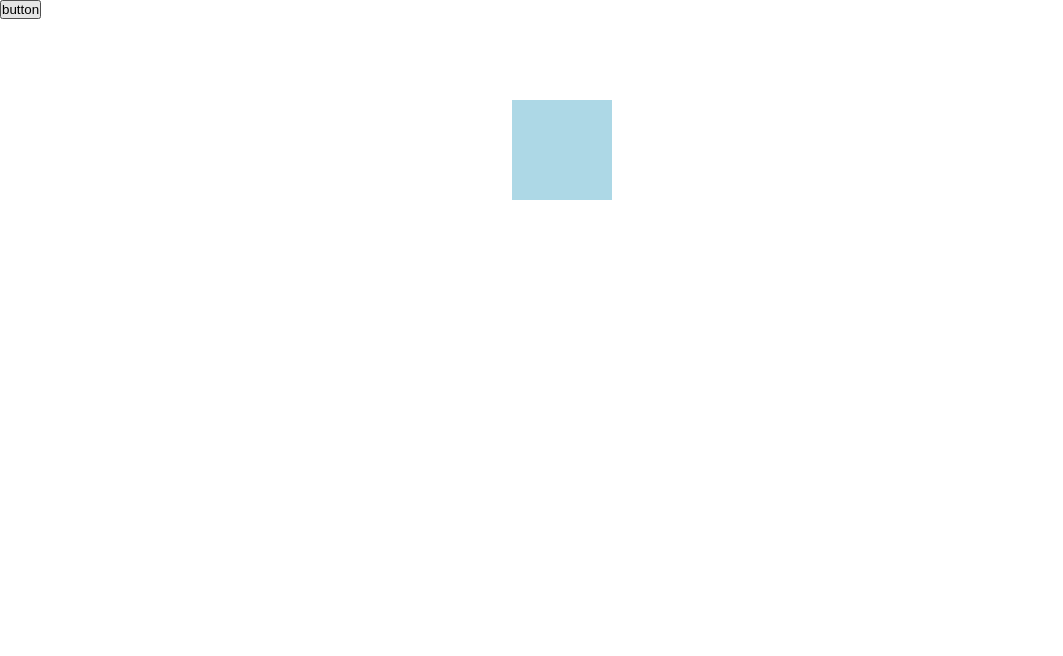
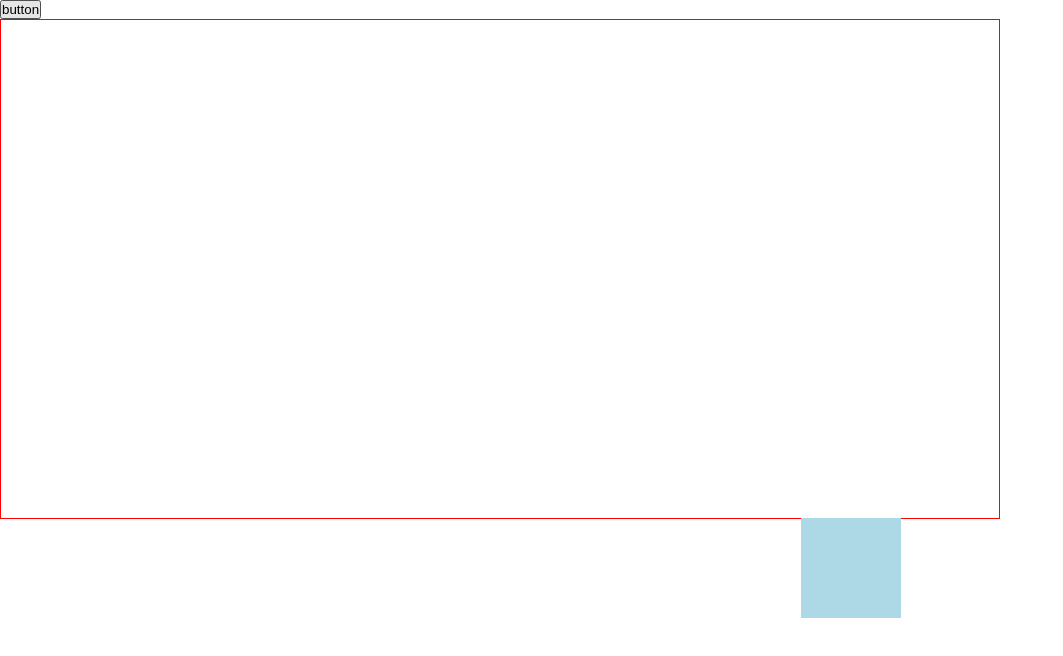
Before and after one commit to itsbamee/anime_oop, a plain HTML site: page index.html in a window 1280 px wide. Both pictures are taken after a click on the button "button". Shown: the whole page, without its empty margins (0-1063 px from the left). Drawn offline with Linux system fonts and the light colour scheme.

Commit message:
퍼센트의 기준점을 직계부모기준으로 연산처리

```diff
--- a/index.html
+++ b/index.html
@@ -11,7 +11,9 @@
 
 <body>
   <button>button</button>
-  <div id="box"></div>
+  <div class="wrap">
+    <div id="box"></div>
+  </div>
 </body>
 
 </html>
--- a/js/main.js
+++ b/js/main.js
@@ -16,8 +16,8 @@ let startTime = 0;
 
 btn.addEventListener('click', () => {
 	anime(box, {
-		prop: 'left',
-		value: '40%',
+		prop: 'top',
+		value: '100%',
 		duration: 1000,
 	});
 });
@@ -29,8 +29,10 @@ function anime(selector, option) {
 	//만약 value로 받은 값이 문자열이면 퍼센트 연산처리
 	const isString = typeof option.value;
 	if (isString === 'string') {
-		//현재 값을 %로 변환 (현재px / 전체 브라우저 넓이) * 100
-		currentValue = (currentValue / window.innerWidth) * 100;
+		//백분율을 구하기 위해서 선택자의 직계부모의 넓이, 높이값을 미리 구함
+		const parentW = parseInt(getComputedStyle(selector.parentElement).width);
+		const parentH = parseInt(getComputedStyle(selector.parentElement).height);
+		currentValue = (currentValue / parentW) * 100;
 		option.value = parseFloat(option.value);
 	}
 	requestAnimationFrame(move);
@@ -38,16 +40,14 @@ function anime(selector, option) {
 	function move(time) {
 		let timelast = time - startTime;
 		let progress = timelast / option.duration;
-
 		progress < 0 && (progress = 0);
 		progress > 1 && (progress = 1);
 		progress < 1 ? requestAnimationFrame(move) : option.callback && option.callback();
 
-		//result = 현재 수치값 + (변경할 만큼의 수치값 * 진행률)
+		//result = 현재 수치값 + (변경할만큼의 수치값 * 진행률)
 		let result = currentValue + (option.value - currentValue) * progress;
-		//전달된 value값이 문자열이면 percent 처리해야 되므로 result 뒤에 % 붙이기
-		//그렇지 않으면 px 단위이니 result 뒤에 px 처리
-
+		//전달된 value값이 문자열이면 percent 처리해야 되므로 result뒤에 % 붙이기
+		//그렇지 않으면 px단위이니 result뒤에 px처리
 		if (isString === 'string') selector.style[option.prop] = result + '%';
 		else selector.style[option.prop] = result + 'px';
 	}
--- a/scss/style.scss
+++ b/scss/style.scss
@@ -1,10 +1,17 @@
 @import 'reset';
 
-#box {
-	width: 100px;
-	height: 100px;
-	background: lightblue;
-	position: absolute;
-	left: 80%;
-	top: 100px;
+.wrap {
+	width: 1000px;
+	height: 500px;
+	border: 1px solid red;
+	position: relative;
+
+	#box {
+		width: 100px;
+		height: 100px;
+		background: lightblue;
+		position: absolute;
+		left: 800px;
+		top: 0;
+	}
 }
```
Also changed, not shown: css/style.css, 1 other file.
